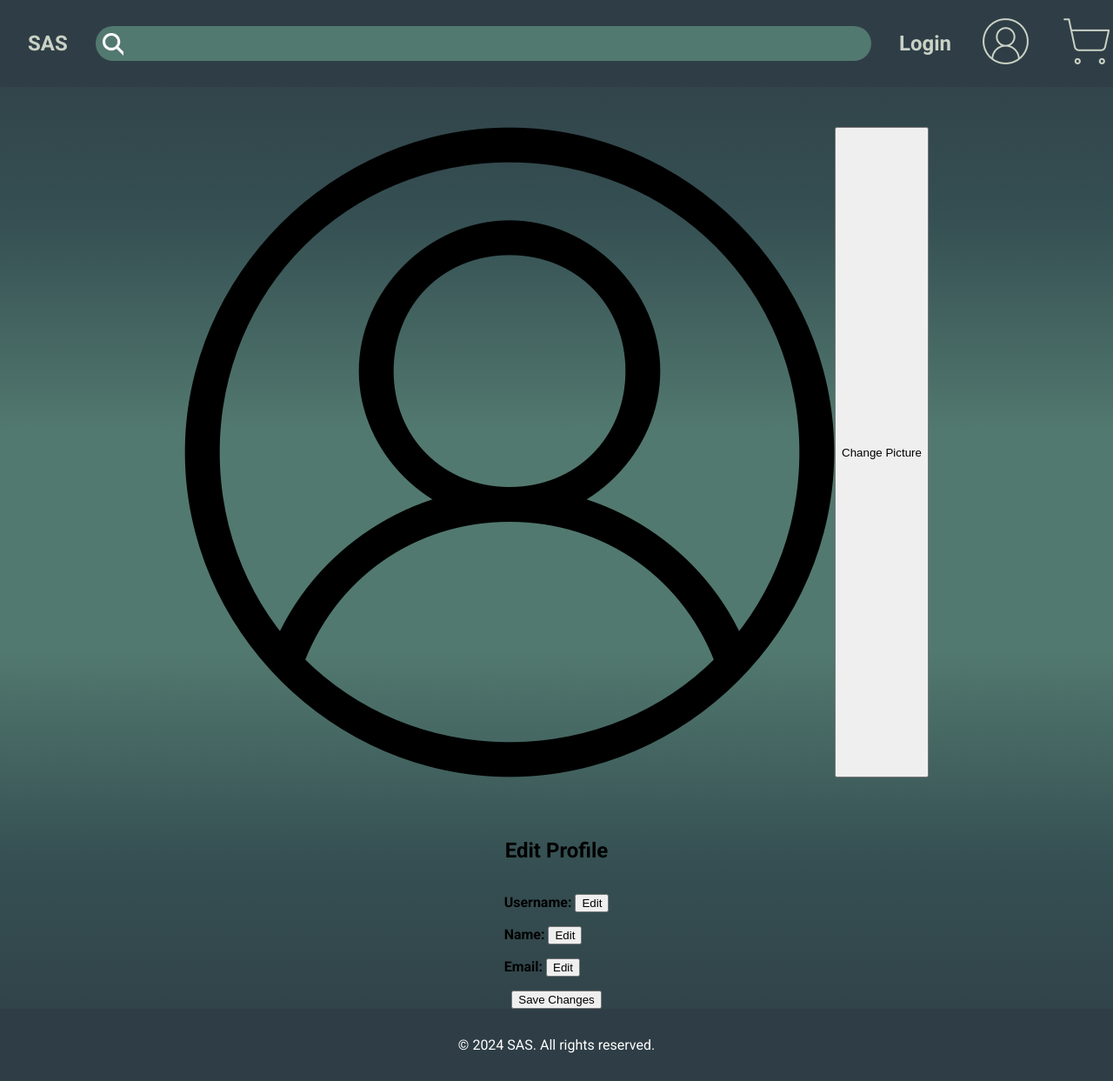
After one commit to FEUP-LTW-2024/ltw-project-2024-ltw06g03, a PHP site: page /edit-profile.php in a window 1280 px wide. The commit adds this page. Shown: the whole page at 87% size. Run offline with PHP 8.4, Linux system fonts and the light colour scheme; some web fonts are replaced.

Commit message:
edit profile

```diff
--- /dev/null
+++ b/edit-profile.php
@@ -0,0 +1,67 @@
+<?php
+include_once("database/connect.php");
+include_once("templates/head.php");
+include_once("templates/header.php");
+include_once("templates/footer.php");
+
+output_head("Smooth As Silk");
+?>
+<body>
+    <?php output_header(); ?>
+    <div class="profile-picture-container">
+        <img id="profile-picture" src="./assets/user_profile.png" alt="profile picture">
+        <input type="file" id="profile-picture-upload" style="display: none;">
+        <button onclick="uploadProfilePicture()">Change Picture</button>
+    </div>
+    <section id="profile-page">
+        <h2>Edit Profile</h2>
+        <div class="profile-info">
+            <p><strong>Username:</strong> <!-- TODO: Display username from database -->
+                <button onclick="editUsername()">Edit</button>
+            </p>
+            <!-- Input field for editing username -->
+            <input type="text" id="new-username" style="display: none;">
+
+            <p><strong>Name:</strong> <!-- TODO: Display name from database -->
+                <button onclick="editName()">Edit</button>
+            </p>
+            <!-- Input field for editing name -->
+            <input type="text" id="new-name" style="display: none;">
+
+            <p><strong>Email:</strong> <!-- TODO: Display email from database -->
+                <button onclick="editEmail()">Edit</button>
+            </p>
+            <!-- Input field for editing email -->
+            <input type="email" id="new-email" style="display: none;">
+        </div>
+        <div class="profile-actions">
+            <button onclick="saveChanges()">Save Changes</button>
+        </div>
+    </section>
+
+    <?php output_footer(); ?>
+
+    <script>
+        function editUsername() {
+            document.getElementById('new-username').style.display = 'block';
+        }
+
+        function editName() {
+            document.getElementById('new-name').style.display = 'block';
+        }
+
+        function editEmail() {
+            document.getElementById('new-email').style.display = 'block';
+        }
+
+        function uploadProfilePicture() {
+            document.getElementById('profile-picture-upload').click();
+        }
+
+        function saveChanges() {
+            // Implement functionality to save changes to the database
+            alert('Changes saved!');
+        }
+    </script>
+</body>
+</html>
```
Also changed, not shown: profile.php (+9 -11 lines).
